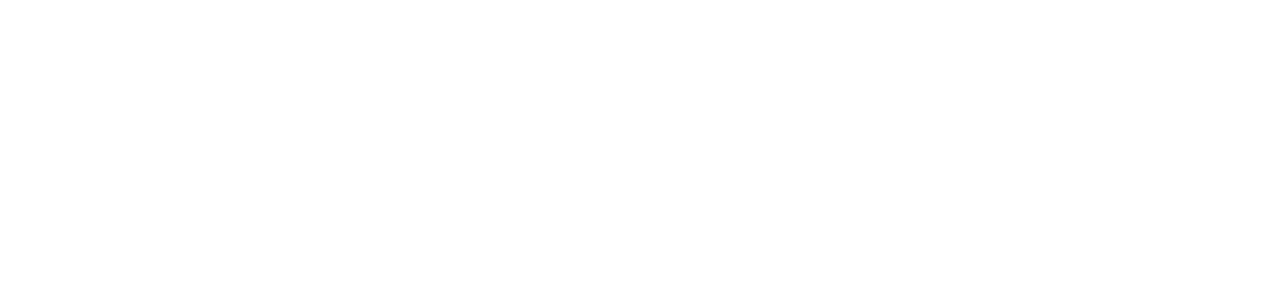
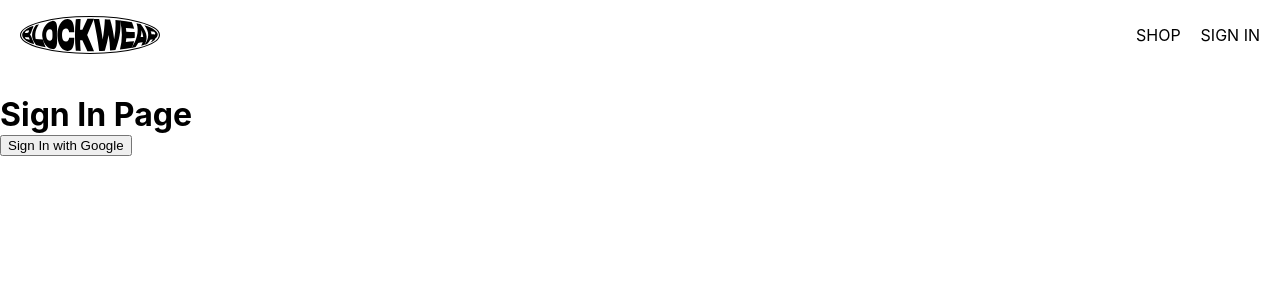
Before and after one commit to silentspaceship/blockwear, a React (Create React App) app: page /sign-in in a window 1280 px wide. Before the commit this address had no page. Shown: the top 300 px of the page. Built offline with nearby package versions, Linux system fonts and the light colour scheme.

Commit message:
Added Sign In component and implemented Firebase

```diff
--- a/package.json
+++ b/package.json
@@ -6,6 +6,7 @@
     "@testing-library/jest-dom": "^5.14.1",
     "@testing-library/react": "^13.0.0",
     "@testing-library/user-event": "^13.2.1",
+    "firebase": "^9.16.0",
     "react": "^18.2.0",
     "react-dom": "^18.2.0",
     "react-router-dom": "^6.7.0",
--- a/src/App.js
+++ b/src/App.js
@@ -1,12 +1,15 @@
 import { Routes, Route } from "react-router-dom";
 import Home from "./routes/Home/Home";
 import Navigation from "./routes/Navigation/Navigation";
+import SignIn from "./routes/SignIn/SignIn";
 
 function App() {
   return (
     <Routes>
       <Route path="/" element={<Navigation />}>
         <Route index element={<Home />} />
+        {/* <Route path="shop" element={<Shop />} /> */}
+        <Route path="sign-in" element={<SignIn />} />
       </Route>
     </Routes>
   );
--- a/src/components/Categories/categories.styles.scss
+++ b/src/components/Categories/categories.styles.scss
@@ -3,4 +3,5 @@
   display: flex;
   flex-wrap: wrap;
   justify-content: space-between;
+  padding: 0 12.5px;
 }
--- a/src/routes/Navigation/Navigation.jsx
+++ b/src/routes/Navigation/Navigation.jsx
@@ -1,4 +1,6 @@
 import { Outlet, Link } from "react-router-dom";
+
+import { ReactComponent as Logo } from "../../assets/BlockwearLogo.svg";
 
 import "./navigation.styles.scss";
 
@@ -7,12 +9,15 @@
     <>
       <nav className="navigation">
         <Link className="logo-container" to="/">
-          <div className="logo">Logo</div>
+          <Logo className="logo" />
         </Link>
 
         <div className="nav-links-container">
           <Link className="nav-link" to="/shop">
             Shop
+          </Link>
+          <Link className="nav-link" to="/sign-in">
+            Sign In
           </Link>
         </div>
       </nav>
--- a/src/routes/Navigation/navigation.styles.scss
+++ b/src/routes/Navigation/navigation.styles.scss
@@ -4,11 +4,13 @@
   display: flex;
   justify-content: space-between;
   margin-bottom: 25px;
+  padding: 0 10px 0 20px;
 
   .logo-container {
     height: 100%;
-    width: 70px;
-    padding: 25px;
+    width: 140px;
+
+    display: flex;
   }
 
   .nav-links-container {
@@ -19,7 +21,7 @@
     justify-content: flex-end;
 
     .nav-link {
-      padding: 10px 15px;
+      padding: 10px 10px;
       cursor: pointer;
       text-transform: uppercase;
     }
--- /dev/null
+++ b/src/routes/SignIn/SignIn.jsx
@@ -0,0 +1,20 @@
+import {
+  signInWithGooglePopup,
+  createUserDocumentFromAuth,
+} from "../../utils/firebase/firebase-utils";
+
+function SignIn() {
+  const logGoogleUser = async () => {
+    const { user } = await signInWithGooglePopup();
+    const userDocRef = await createUserDocumentFromAuth(user);
+  };
+
+  return (
+    <>
+      <h1>Sign In Page</h1>
+      <button onClick={logGoogleUser}>Sign In with Google</button>
+    </>
+  );
+}
+
+export default SignIn;
--- /dev/null
+++ b/src/utils/firebase/firebase-utils.js
@@ -0,0 +1,54 @@
+// Import the functions you need from the SDKs you need
+import { initializeApp } from "firebase/app";
+import {
+  getAuth,
+  signInWithRedirect,
+  signInWithPopup,
+  GoogleAuthProvider,
+} from "firebase/auth";
+
+import { getFirestore, doc, getDoc, setDoc } from "firebase/firestore";
+
+// Your web app's Firebase configuration
+const firebaseConfig = {
+  apiKey: "AIzaSyAqwp805BL2OSOIp1w4CLaXjjNa04UBLco",
+  authDomain: "blockwear-84c7c.firebaseapp.com",
+  projectId: "blockwear-84c7c",
+  storageBucket: "blockwear-84c7c.appspot.com",
+  messagingSenderId: "623956364836",
+  appId: "1:623956364836:web:d34ece7ad47d4d78a1d2b1",
+};
+
+// Initialize Firebase
+const firebaseApp = initializeApp(firebaseConfig);
+
+// Set Google Authenticator Provider
+const provider = new GoogleAuthProvider();
+provider.setCustomParameters({
+  prompt: "select_account",
+});
+
+export const auth = getAuth();
+
+export const signInWithGooglePopup = () => signInWithPopup(auth, provider);
+
+export const db = getFirestore();
+
+export const createUserDocumentFromAuth = async (userAuth) => {
+  const userDocRef = doc(db, "users", userAuth.uid);
+
+  const userSnapshot = await getDoc(userDocRef);
+
+  if (!userSnapshot.exists()) {
+    const { displayName, email } = userAuth;
+    const createdAt = new Date();
+
+    try {
+      await setDoc(userDocRef, { displayName, email, createdAt });
+    } catch (error) {
+      console.log("Error creating the user", error.message);
+    }
+  }
+
+  return userDocRef;
+};
```
Also changed, not shown: src/assets/BlockwearLogo.svg (added), 1 other file (tests, documents, lock files or other folders).
